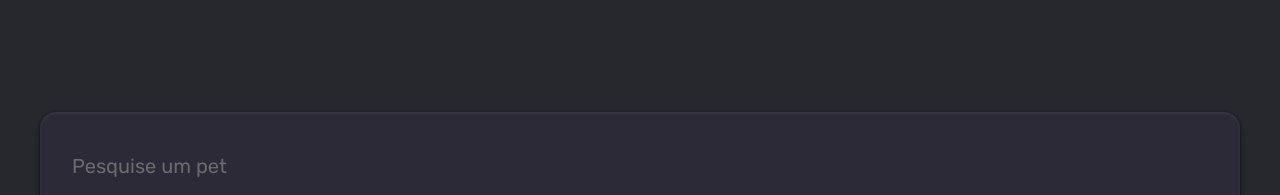
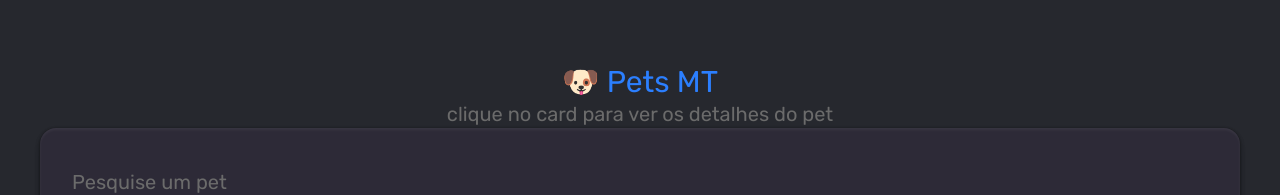
Before and after one commit to guilherme30072003/guilhermenunesazevedo065005, a React (Vite) app in the folder pets-mt/: page / in a window 1280 px wide. Shown: the top 195 px of the page. Built offline with nearby package versions, Linux system fonts and the light colour scheme; no server answers.

Commit message:
Adiciona texto a tela inicial

```diff
--- a/pets-mt/src/App.tsx
+++ b/pets-mt/src/App.tsx
@@ -1,15 +1,18 @@
 import SearchBar from "./components/search-bar"
+import Text from "./components/text"
 import Home from "./routes/home"
 
 
 export default function App() {
   return (
     <main className={`
-          py-28 px-4 sm:px-10
+          py-16 px-4 sm:px-10
           flex-1 sm:flex-row
           items-center sm:items-stretch
           gap-2,
           `}>
+      <Text variant="blast" className="text-blue-500 flex items-center justify-center"> 🐶 Pets MT </Text>
+      <Text variant="default" className="text-(--text-secondary) flex items-center justify-center"> clique no card para ver os detalhes do pet </Text>
       <SearchBar />
       <Home />
     </main>
```
